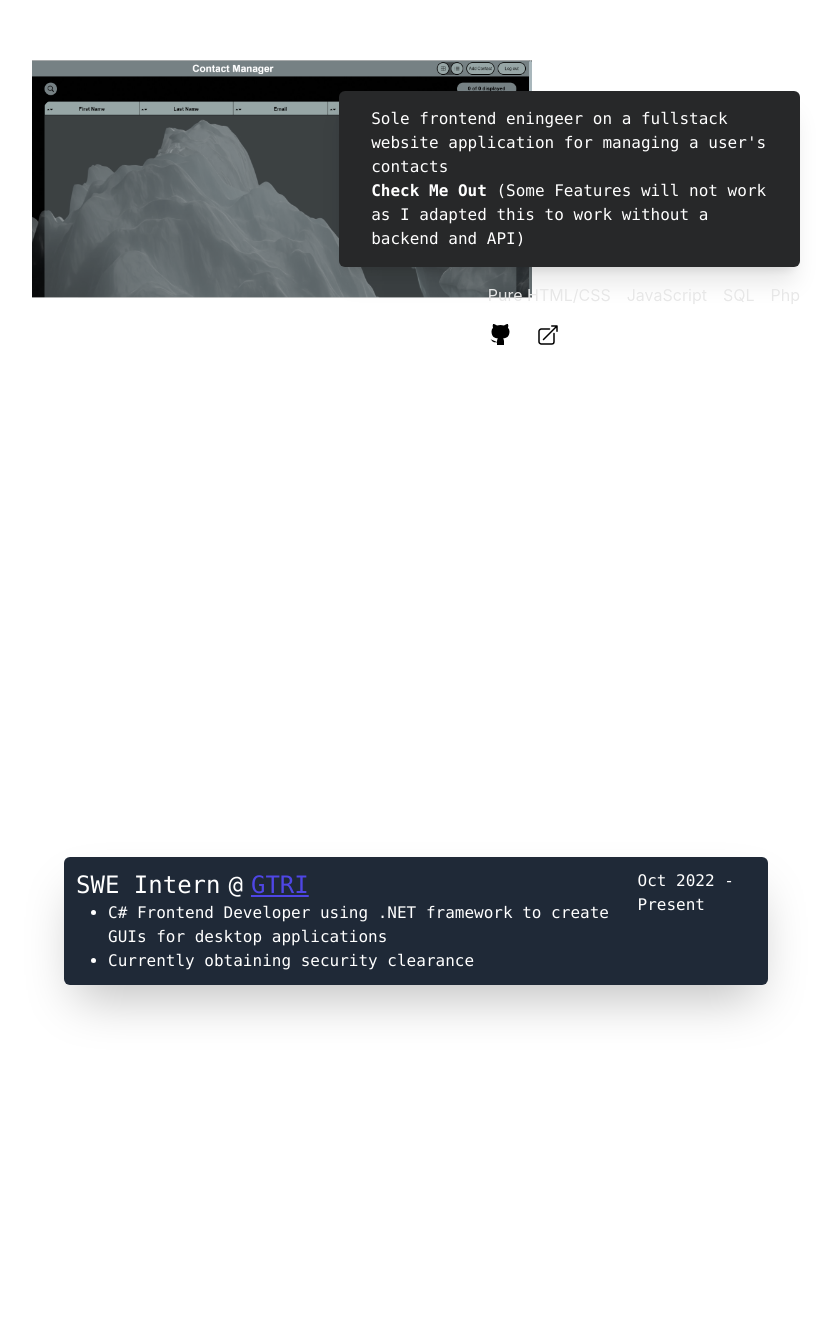
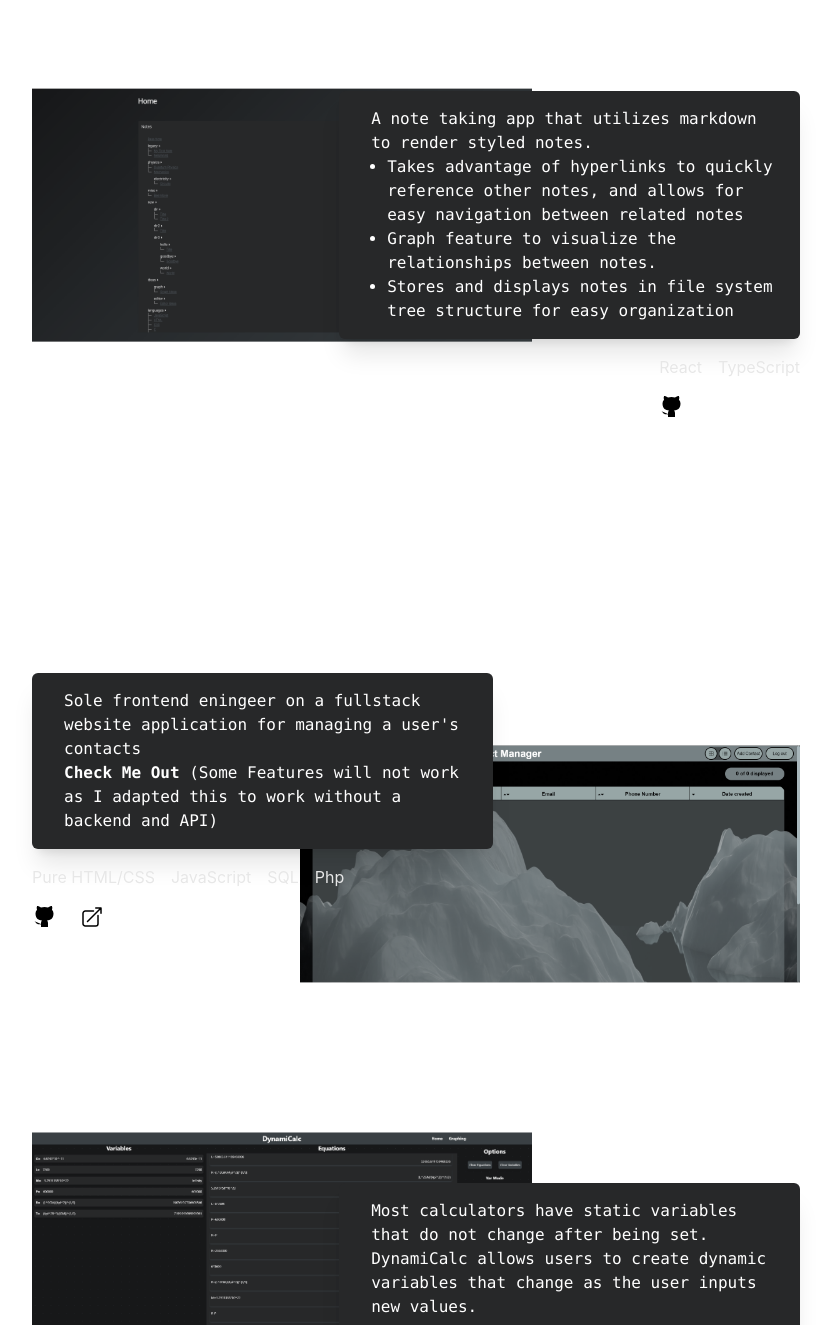
Before and after one commit to tanndlin/Portfolio, a React (Create React App) app: page / in a window 1280 px wide. Shown: the part 1993-3318 px from the top of the page, without its empty margins (224-1055 px from the left). Before the commit the page ends 3266 px from the top, so only its background shows below. Built offline with nearby package versions, Linux system fonts and the light colour scheme.

Commit message:
Add nore projects

```diff
--- a/src/App.scss
+++ b/src/App.scss
@@ -25,7 +25,20 @@
   z-index: -1000;
 }
 
-.project:nth-child(2n) {
+
+
+.project {
+  &:nth-child(2n+1) {
+    & .projectDisplay {
+      right: 0;
+    }
+  }
+
+  &:nth-child(2n) {
+    & .projectDisplay {
+      left: 0;
+    }
+
     &>h1 {
       @apply text-right;
     }
@@ -36,6 +49,7 @@
 
     & .techContainer {
       float: right;
+    }
   }
 }
 
--- a/src/components/Project.tsx
+++ b/src/components/Project.tsx
@@ -8,7 +8,6 @@ interface ProjectProps {
     link?: string;
     githubLink: string;
     img: string;
-    side: 'left' | 'right';
     children: React.ReactNode;
 }
 
@@ -18,7 +17,7 @@ function Project(props: ProjectProps) {
             <h1 className={`text-2xl mb-16 font-mono`}>{props.title}</h1>
             <div className="relative">
                 <ul
-                    className={`description list-disc pl-8 w-3/5 p-4 bg-gray-800 rounded-md shadow-xl`}
+                    className={`description font-mono list-disc pl-8 w-3/5 p-4 bg-gray-800 rounded-md shadow-xl`}
                 >
                     {props.children}
                 </ul>
@@ -43,9 +42,7 @@ function Project(props: ProjectProps) {
                     </span>
                 </footer>
                 <a
-                    className={`projectDisplay max-w-[500px] absolute top-1/2 -translate-y-1/2 -z-[1] ${
-                        props.side === 'left' ? 'right-0' : 'left-0'
-                    }`}
+                    className={`projectDisplay max-w-[500px] absolute top-1/2 -translate-y-1/2 -z-[1]`}
                     href={props.link}
                 >
                     <img
--- a/src/pages/ProjectsPage.tsx
+++ b/src/pages/ProjectsPage.tsx
@@ -2,7 +2,9 @@ import React from 'react';
 import Project from '../components/Project';
 import lionImg from '../img/lion.png';
 import contactManagerImg from '../img/contact-manager-ss.png';
+import noteTakerImg from '../img/note-taker-ss.png';
 import budgie from '../img/budgie.png';
+import dynamiCalcImg from '../img/dynamiCalc-ss.png';
 
 function ProjectsPage() {
     return (
@@ -15,10 +17,9 @@ function ProjectsPage() {
                     link="https://budgie.live"
                     githubLink="https://github.com/tanndlin/Budgie"
                     img={budgie}
-                    side="right"
                     technologies={['React', 'Firebase', 'Flutter', 'ExpressJS']}
                 >
-                    <p className="font-mono">
+                    <p>
                         A budgie tracker app that allows users to keep track of
                         recurring bills, grocery budgets, and one time expenses.
                         I was the lead front end eningeer for the website and
@@ -30,7 +31,6 @@ function ProjectsPage() {
                     title="Lion"
                     githubLink="https://github.com/cs-discord-at-ucf/lion"
                     img={lionImg}
-                    side="left"
                     technologies={[
                         'TypeScript',
                         'Discord API',
@@ -38,7 +38,7 @@ function ProjectsPage() {
                         'Docker',
                     ]}
                 >
-                    <p className="font-mono">
+                    <p>
                         Lead Developer of Lion, a discord bot developed in
                         TypeScript with over 30 contributors. Helps manage the
                         UCF CS Discord, making the life of the average user and
@@ -47,14 +47,41 @@ function ProjectsPage() {
                 </Project>
 
                 <Project
+                    title="Note Taker"
+                    githubLink="https://github.com/tanndlin/NoteTaker"
+                    img={noteTakerImg}
+                    technologies={['React', 'TypeScript']}
+                >
+                    <p>
+                        A note taking app that utilizes markdown to render
+                        styled notes.
+                    </p>
+
+                    <ul className="list-disc">
+                        <li className="ml-4">
+                            Takes advantage of hyperlinks to quickly reference
+                            other notes, and allows for easy navigation between
+                            related notes
+                        </li>
+                        <li className="ml-4">
+                            Graph feature to visualize the relationships between
+                            notes.
+                        </li>
+                        <li className="ml-4">
+                            Stores and displays notes in file system tree
+                            structure for easy organization
+                        </li>
+                    </ul>
+                </Project>
+
+                <Project
                     title="Contact Manager"
                     link="/cmindex.html"
                     githubLink="https://github.com/tanndlin/Contact-Manager"
                     img={contactManagerImg}
-                    side="right"
                     technologies={['Pure HTML/CSS', 'JavaScript', 'SQL', 'Php']}
                 >
-                    <p className="font-mono">
+                    <p>
                         Sole frontend eningeer on a fullstack website
                         application for managing a user's contacts <br />
                         <a
@@ -68,6 +95,20 @@ function ProjectsPage() {
                         </a>
                     </p>
                 </Project>
+
+                <Project
+                    title="DynamiCalc"
+                    githubLink="https://github.com/tanndlin/DynamiCalc"
+                    technologies={['React', 'TypeScript']}
+                    img={dynamiCalcImg}
+                >
+                    <p>
+                        Most calculators have static variables that do not
+                        change after being set. DynamiCalc allows users to
+                        create dynamic variables that change as the user inputs
+                        new values.
+                    </p>
+                </Project>
             </article>
         </div>
     );
```
Also changed, not shown: src/img/dynamiCalc-ss.png (added), src/img/note-taker-ss.png (added). Lines whose indentation alone changed are shown as unchanged.
